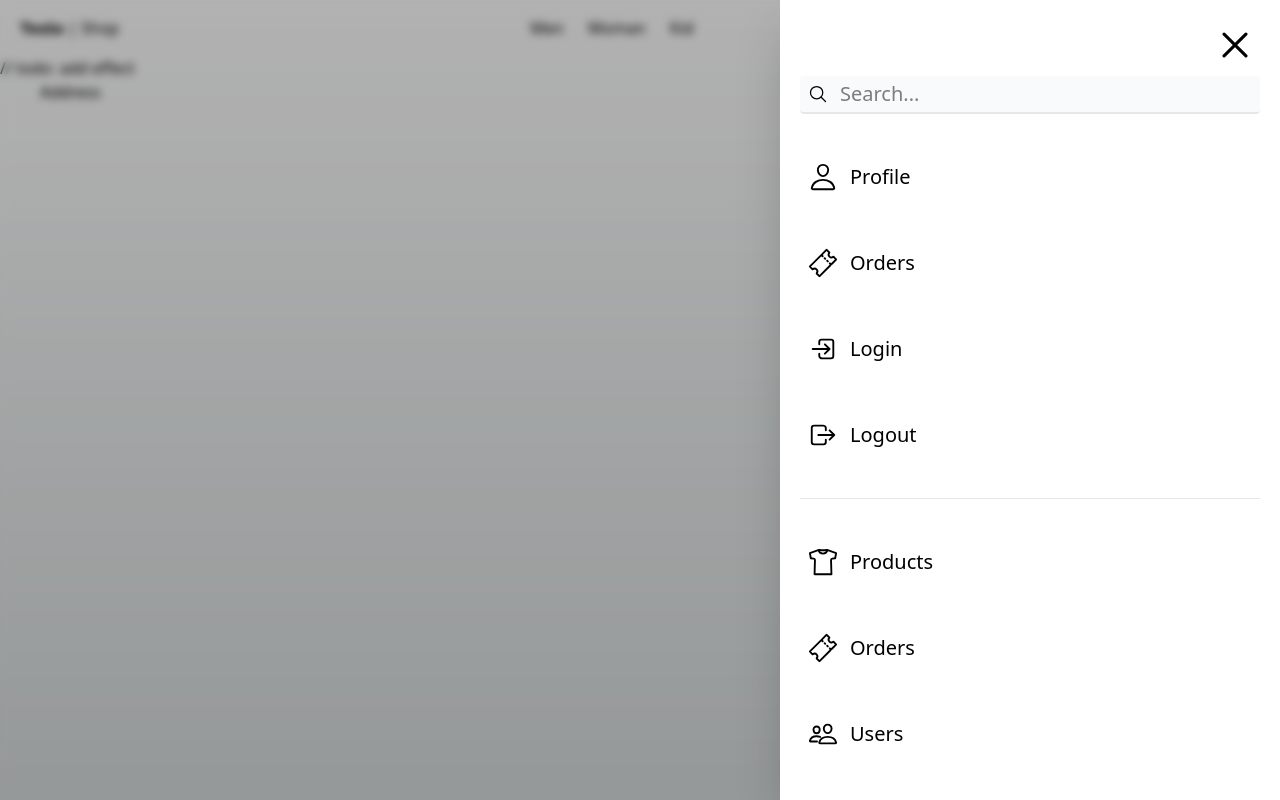
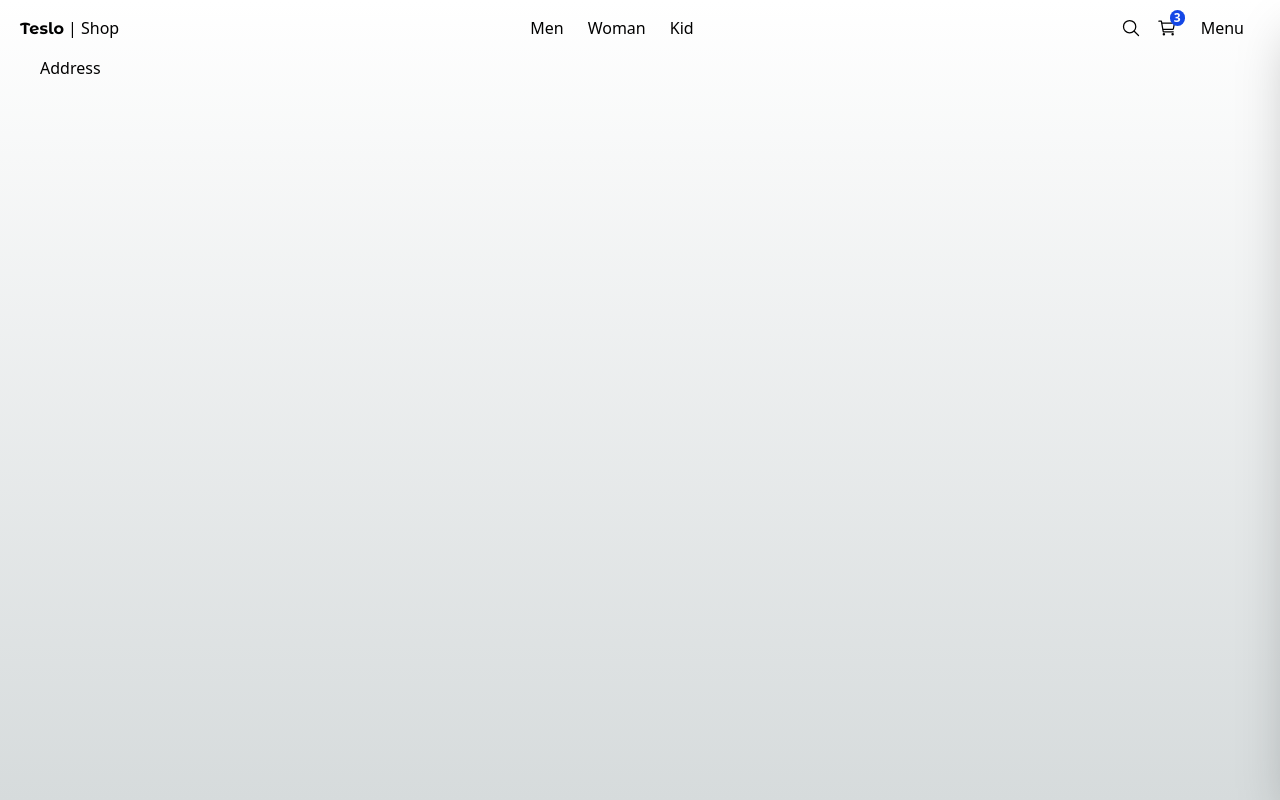
Before and after one commit to JuanCruzMedina/teslo-shop, a Next.js app: page /checkout/address in a window 1280 px wide. Built offline with nearby package versions, Linux system fonts and the light colour scheme.

Commit message:
feat: implement sidebar functionality with zustand for state management

```diff
--- a/package.json
+++ b/package.json
@@ -9,11 +9,13 @@
     "lint": "next lint"
   },
   "dependencies": {
+    "clsx": "^2.1.1",
     "next": "15.2.4",
     "postcss": "^8.5.3",
     "react": "^19.0.0",
     "react-dom": "^19.0.0",
-    "react-icons": "^5.5.0"
+    "react-icons": "^5.5.0",
+    "zustand": "^5.0.3"
   },
   "devDependencies": {
     "@eslint/eslintrc": "^3",
--- a/src/components/side-bar/SideBar.tsx
+++ b/src/components/side-bar/SideBar.tsx
@@ -1,4 +1,6 @@
 "use client";
+import { useUiStore } from "@/store/ui/ui-store";
+import clsx from "clsx";
 import Link from "next/link";
 import {
   IoCloseOutline,
@@ -12,21 +14,35 @@
 } from "react-icons/io5";
 
 export const SideBar = () => {
+  const isSideMenuOpen = useUiStore((state) => state.isSideMenuOpen);
+  const closeSideMenu = useUiStore((state) => state.closeSideMenu);
+
   return (
     <div>
       {/* background black */}
-      <div className="fixed top-0 left-0 w-screen h-screen bg-black z-10 opacity-30"></div>
+      {isSideMenuOpen && (
+        <div className="fixed top-0 left-0 w-screen h-screen bg-black z-10 opacity-30"></div>
+      )}
       {/* background blur */}
-      <div className="fade-in fixed top-0 left-0 w-screen h-screen z-10 backdrop-filter backdrop-blur-xs"></div>
+      {isSideMenuOpen && (
+        <div
+          className="fade-in fixed top-0 left-0 w-screen h-screen z-10 backdrop-filter backdrop-blur-xs"
+          onClick={closeSideMenu}
+        ></div>
+      )}
       {/* Add sidebar content here */}
-      // todo: add effect
-      <nav className="fixed p-5 right-0 top-0 w-[500px] h-screen bg-white z-20 shadow-2xl transform transition-all duration-300">
+      <nav
+        className={clsx(
+          "fixed p-5 right-0 top-0 w-[500px] h-screen bg-white z-20 shadow-2xl transform transition-all duration-300",
+          {
+            "translate-x-full": !isSideMenuOpen,
+          }
+        )}
+      >
         <IoCloseOutline
           size={50}
           className="absolute top-5 right-5 cursor-pointer"
-          onClick={() => {
-            // close sidebar
-          }}
+          onClick={() => closeSideMenu()}
         />
         {/* input */}
         <div className="relative mt-14">
--- a/src/components/ui/top-menu/TopMenu.tsx
+++ b/src/components/ui/top-menu/TopMenu.tsx
@@ -1,8 +1,12 @@
+"use client";
+
 import { titleFont } from "@/config/fonts";
+import { useUiStore } from "@/store/ui/ui-store";
 import Link from "next/link";
 import { IoCartOutline, IoSearchOutline } from "react-icons/io5";
 
 export const TopMenu = () => {
+  const openSideMenu = useUiStore((state) => state.openSideMenu);
   return (
     <nav className="flex px-5 justify-between items-center w-full">
       <div>
@@ -47,7 +51,10 @@
             <IoCartOutline className="w-5 h-5" />
           </div>
         </Link>
-        <button className="m-2 p-2 rounded-md transition-all hover:bg-gray-100">
+        <button
+          className="m-2 p-2 rounded-md transition-all hover:bg-gray-100"
+          onClick={openSideMenu}
+        >
           Menu
         </button>
       </div>
--- /dev/null
+++ b/src/store/ui/ui-store.ts
@@ -0,0 +1,13 @@
+import { create } from 'zustand';
+
+interface State {
+    isSideMenuOpen: boolean;
+    openSideMenu: () => void;
+    closeSideMenu: () => void;
+}
+
+export const useUiStore = create<State>()((set) => ({
+    isSideMenuOpen: false,
+    openSideMenu: () => set({ isSideMenuOpen: true }),
+    closeSideMenu: () => set({ isSideMenuOpen: false }),
+}))
```
Also changed, not shown: 1 other file (tests, documents, lock files or other folders).
